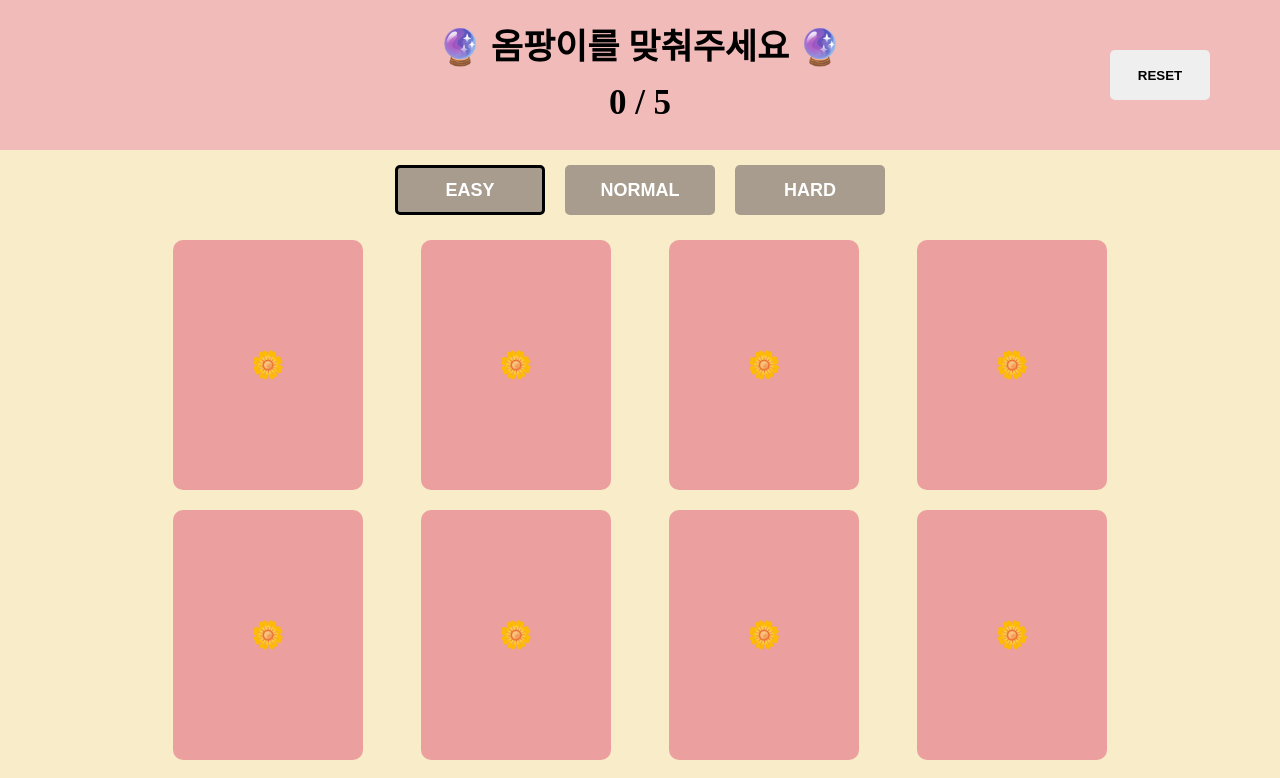
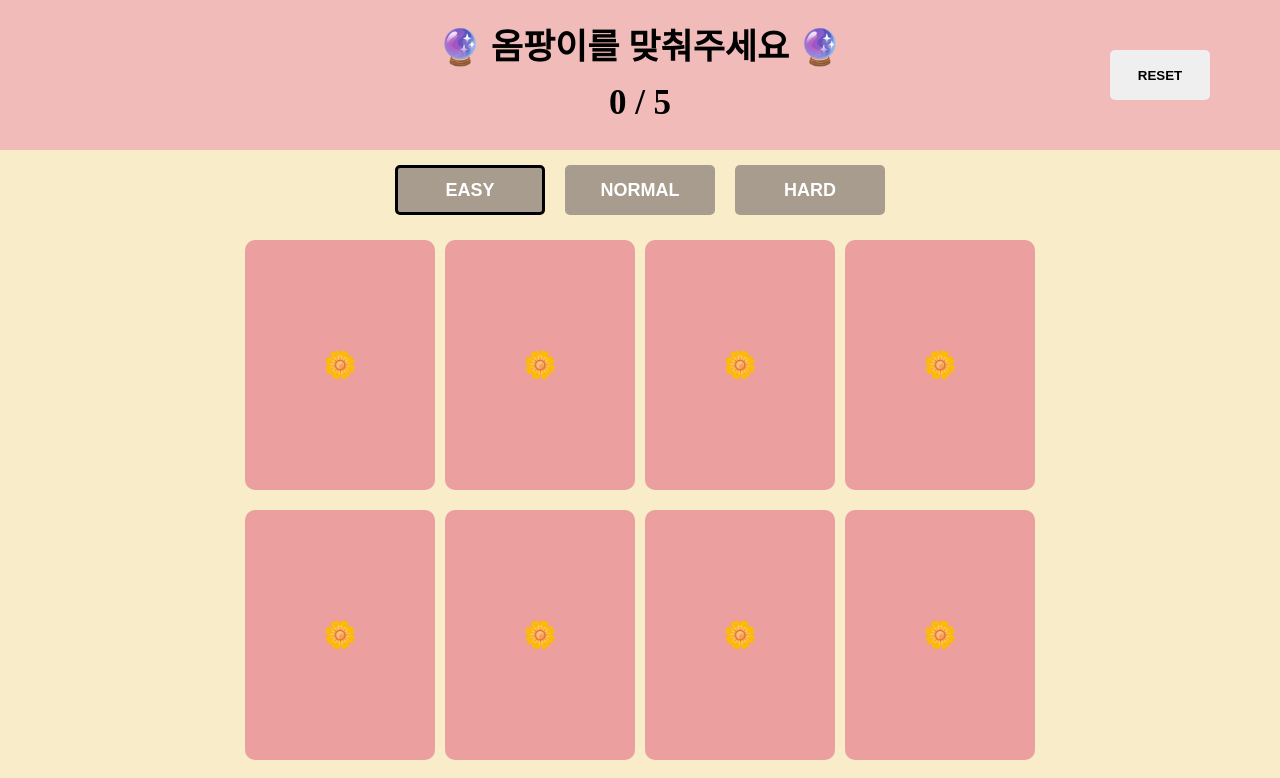
Before and after one commit to seobbang/GO-SOPT-WEB-KIMSEOHYUN, a React (Vite) app in the folder find-ompangi/: page / in a window 1280 px wide. Shown: the top 778 px of the page. Built offline with nearby package versions, Linux system fonts and the light colour scheme.

Commit message:
style: 카드 배치 스타일 가운데 정렬 변경

```diff
--- a/find-ompangi/src/components/CardSection.jsx
+++ b/find-ompangi/src/components/CardSection.jsx
@@ -86,7 +86,9 @@ const St = {
   CardContainer: styled.section`
     display: flex;
     flex-wrap: wrap;
-    justify-content: space-between;
+    justify-content: center;
+
+    column-gap: 1rem;
     row-gap: 2rem;
 
     width: 73%;
```
